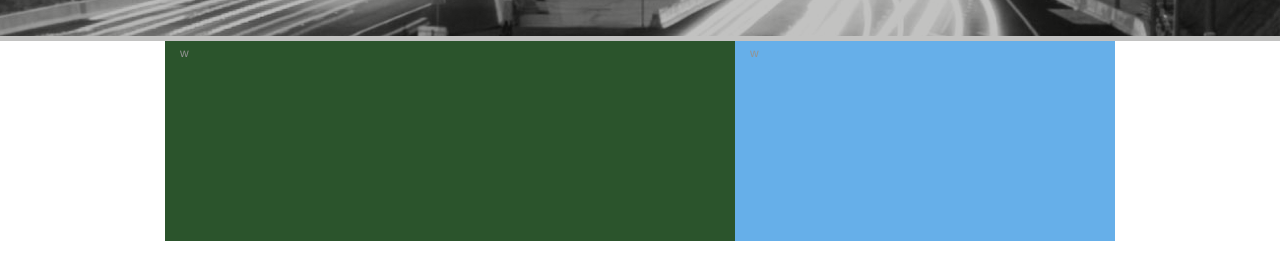
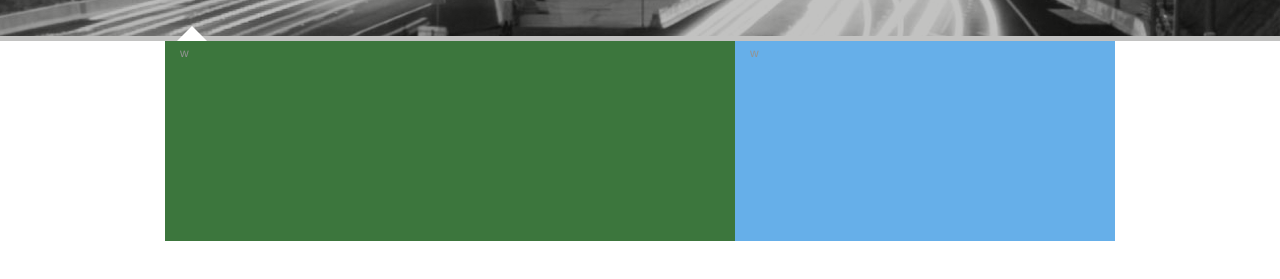
Before and after one commit to IgorLit/less-based-template, a plain HTML site: page index.html in a window 1280 px wide. Shown: the part 51-330 px from the top of the page. Drawn offline with nearby package versions, Linux system fonts and the light colour scheme.

Commit message:
added  triangle with class "before" as test

```diff
--- a/assets/less/pages/index.less
+++ b/assets/less/pages/index.less
@@ -16,6 +16,22 @@
         text-decoration: none;
       }
     }
+  }
+}
+.content{
+  background-color: #3c763d;
+  height: 200px;
+  &:before{
+    content: "";
+    display: block;
+    width: 0;
+    height: 0;
+    border-left: 15px solid transparent;
+    border-right: 15px solid transparent;
+    border-bottom: 15px solid white;
+    position: absolute;
+    top: -15px;
+    left: 12px;
   }
 }
 .site-nav{
--- a/index.html
+++ b/index.html
@@ -40,7 +40,7 @@
   </div>
 </div>
 <div class="container">
-  <div style="background-color: #2b542c;height: 200px" class="col-md-6 col-md-offset-1">w</div>
+  <div  class="col-md-6 col-md-offset-1 content">w</div>
   <div style="background-color: #66afe9;height: 200px" class="col-md-4">w</div>
 </div>
 <script type="text/javascript" src="https://code.jquery.com/jquery-2.1.1.min.js"></script>
```
Also changed, not shown: assets/css/style.css.
